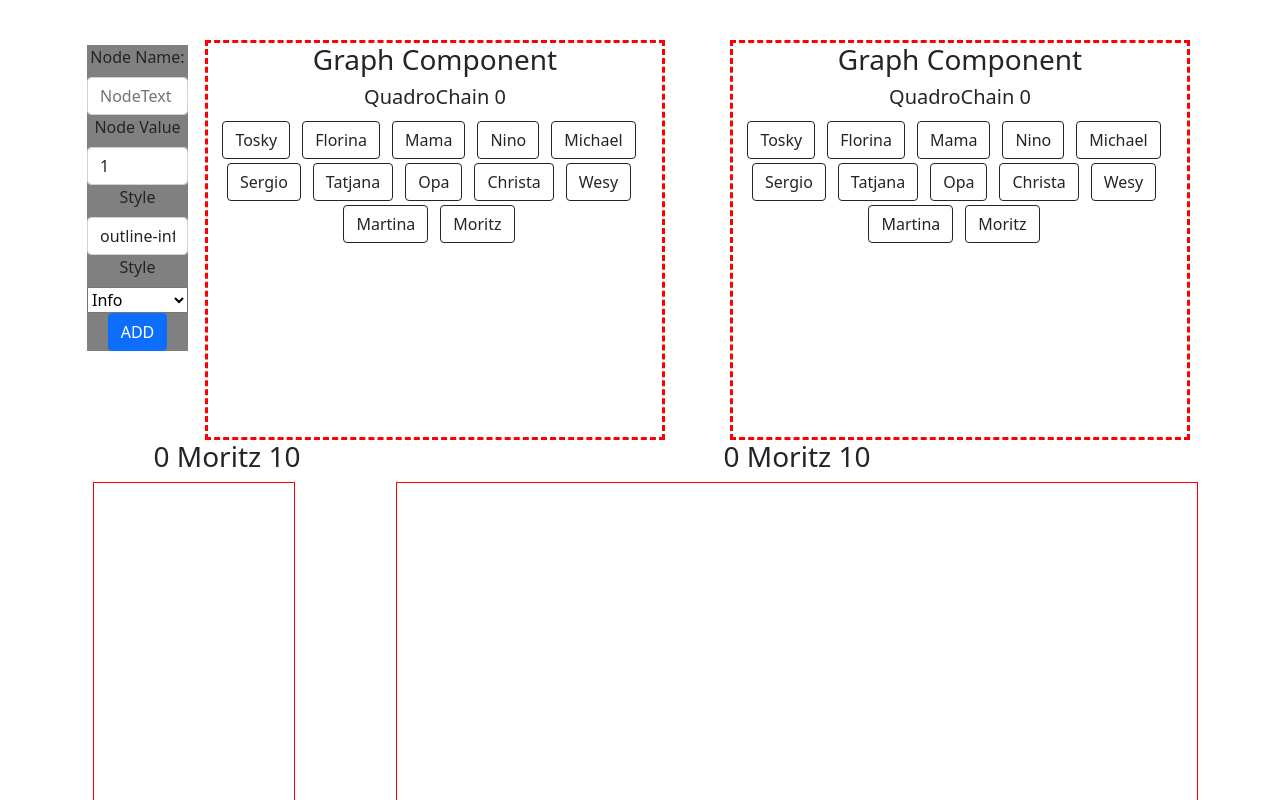
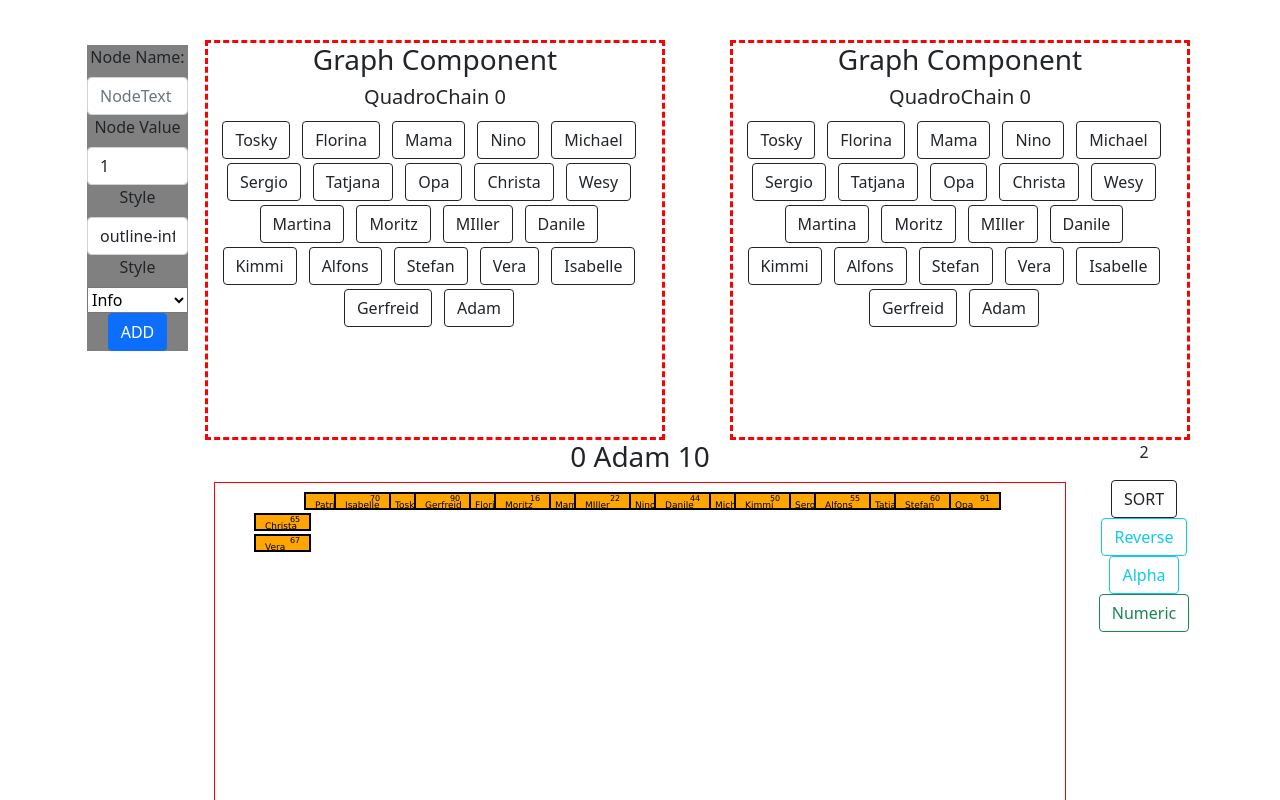
Before and after one commit to wertalp/quadro-chain, a React (Create React App) app: page / in a window 1280 px wide. Shown: the top 800 px of the page. Built offline with nearby package versions, Linux system fonts and the light colour scheme.

Commit message:
working-on-y-coordinate-tree

```diff
--- a/src/App.tsx
+++ b/src/App.tsx
@@ -41,10 +41,10 @@
         myChain = Utils.createChain() ;
 
     const initSetup = async () => {
-      if (isLoading && !isTest) {
-          promiseBC
-          .then( item =>  { setChain(item) ; return item  })
-        };
+        if (isLoading && !isTest) {
+            promiseBC
+            .then( item =>  { setChain(item) ; return item  })
+          };
 
       if (isLoading && isTest){
         loadedData = [...dataNodes];
@@ -92,7 +92,6 @@
 
   const buildtree = (e : any) => {
     Utils.buildTree( chain , context) ;
-    //setChain(null) ;
  }
 
   const drawLinkedList = (ctx : any):Boolean => {
@@ -143,13 +142,13 @@
   <Row>
   <Col>
     <CanvasContext.Provider value={{ value : "" , changeContext: (ctx) => changeContext(ctx)}}  >
-      {chain && <Canvas  blockchain={chain} node={chain.CurrentNode} draw={drawLinkedList} drawNode={drawNode} width={200}  height={400} > </Canvas>}
+      {false && <Canvas  blockchain={chain} node={chain.CurrentNode} draw={drawLinkedList} drawNode={drawNode} width={180}  height={200} > </Canvas>}
     </CanvasContext.Provider>
 
     </Col>
     <Col>
     <CanvasContext.Provider value={{ value : "" , changeContext: (ctx) => changeContext(ctx)}}  >
-      {chain && <Canvas  blockchain={chain} node={chain.CurrentNode} draw={drawLinkedList} drawNode={drawNode} width={800}  height={400} > </Canvas>}
+      {chain && <Canvas  blockchain={chain} node={chain.CurrentNode} draw={drawLinkedList} drawNode={drawNode} width={850}  height={800} > </Canvas>}
     </CanvasContext.Provider>
     </Col>
     <Col>
--- a/src/components/Canvas.tsx
+++ b/src/components/Canvas.tsx
@@ -33,16 +33,14 @@
       const ctx   = canvas.getContext('2d')       ;
       changeContext(ctx) ;
       let  chain = props.blockchain               ;
-      let  node  : ShapeNode  = chain.CurrentNode ;
+      let  node  : ShapeNode  = chain.RootNode    ;
 
       const updateBoard = (ctx : any) => {
         if (chain) {
           while ( node.nextNode ) {
             node.draw(ctx);
-            console.log("We are in uodate Board") ;
             node = node.nextNode ;
-            setRerender(!render) ;
-            setChain(chain)      ;
+
         }}
          else {
           console.log("We are not in uodate Board") ;
@@ -57,7 +55,7 @@
 
     return (
     <Fragment>
-               <h3> {anz} {props.node.label} {props.node.position.yPos} </h3>
+          <h3> {anz} {props.node.label} {props.node.position.yPos} </h3>
         <CanvasContext.Consumer>
           {({value, changeContext}) => (
           <canvas id="BCanvas" ref={canvasRef} style={{color: "red" , border : "1px solid red"}} {...props}/>   ) }
--- a/src/data-models/index-models.ts
+++ b/src/data-models/index-models.ts
@@ -78,18 +78,35 @@
     draw = (ctx : any): void => {
 
         if (!ctx) return ;
+
             let sizeWidth  = ctx.canvas.clientWidth;
             let sizeHeight = ctx.canvas.clientHeight;
 
-            ctx.fillStyle = '#FF0000'
-            ctx.beginPath();
             let xPos = this.position.xPos ;
             let yPos = this.position.yPos ;
 
+            ctx.fillStyle = '#FF0000'
+            ctx.beginPath();
+
+
+            if (this.preNode == null) {
+                 xPos = this.position.xPos ;
+                 yPos = this.position.yPos ;
+            }
+            else {
+                 xPos = this.preNode.position.xPos + NODE.WIDTH + 25;
+
+            }
+
+            this.position.xPos = xPos ;
+            this.position.yPos = this.preNode.position.yPos ;
             if ( xPos + NODE.WIDTH+40 > sizeWidth){
-                this.position.xPos = 20 ;
+                this.position.xPos = 40 ;
                 this.position.yPos = this.position.yPos + NODE.HEIGHT+5 ;
+                xPos = this.position.xPos ;
+                yPos = this.position.yPos ;
             }
+
             ctx.strokeStyle = "black";
             ctx.rect(xPos,yPos, NODE.WIDTH, NODE.HEIGHT);
             ctx.fillStyle = NODE.COLOR ;
--- a/src/test/test-data/test-tree.json
+++ b/src/test/test-data/test-tree.json
@@ -50,5 +50,43 @@
     {
         "label"  : "Moritz",
         "amount" : 16
+     },
+     {
+        "label"  : "MIller",
+        "amount" : 22
+     },
+     {
+        "label"  : "Danile",
+        "amount" : 44
+     },
+     {
+        "label"  : "Kimmi",
+        "amount" : 50
+     },
+     {
+        "label"  : "Alfons",
+        "amount" : 55
+     },
+     {
+        "label"  : "Stefan",
+        "amount" : 60
+     } ,
+        {
+        "label"  : "Vera",
+        "amount" : 67
+     },
+     {
+        "label"  : "Isabelle",
+        "amount" : 70
+     },
+     {
+        "label"  : "Gerfreid",
+        "amount" : 90
+     },
+
+     {
+        "label"  : "Adam",
+        "amount" : 95
      }
+
 ]
```
